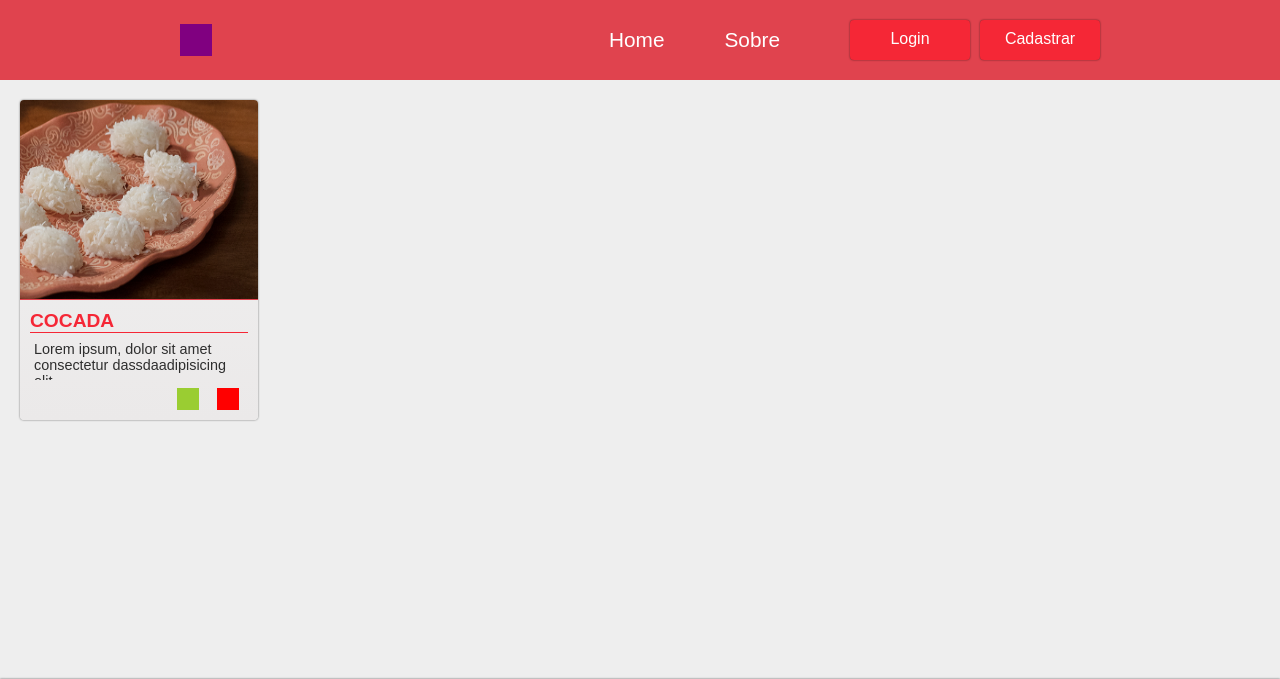
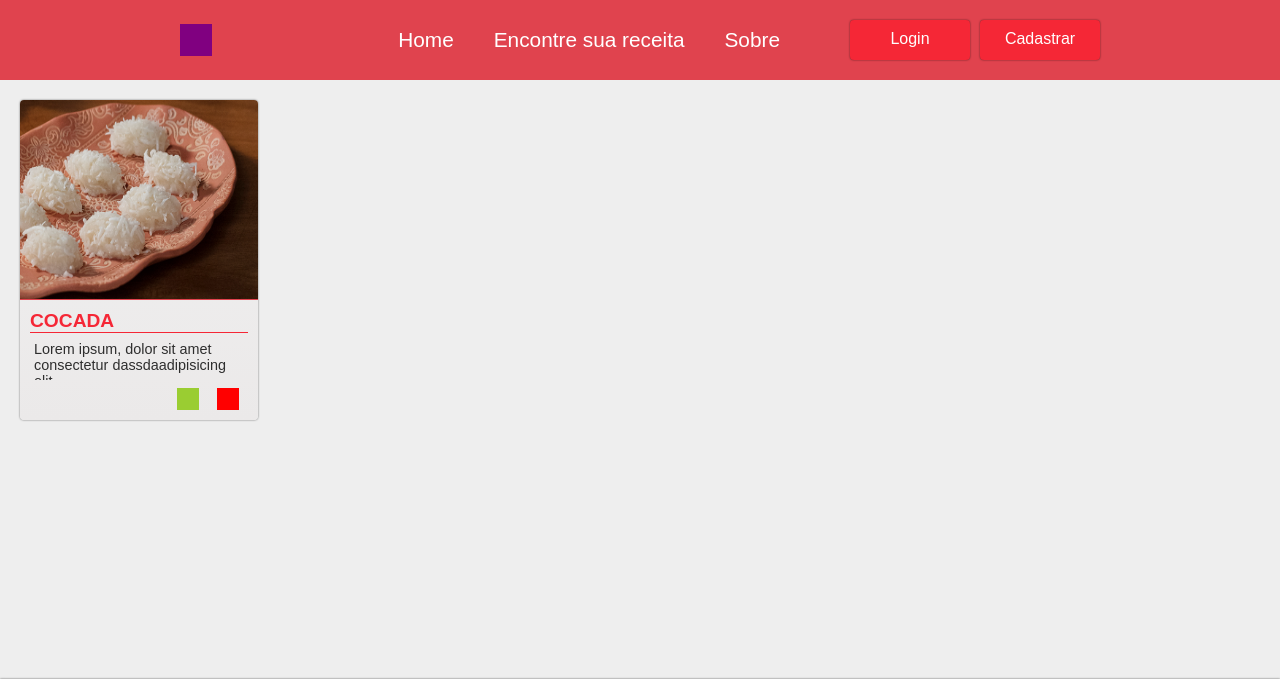
Before and after one commit to H1ra1/Demoday-projeto, a Django app: page / in a window 1280 px wide. Shown: the top 679 px of the page. Run offline with Django 3.2, Linux system fonts and the light colour scheme.

Commit message:
condições

```diff
--- a/app/templates/base.html
+++ b/app/templates/base.html
@@ -14,6 +14,7 @@
         <nav>
             <ul>
                 <a href="/"><li>Home</li></a>
+                <a href="#">Encontre sua receita</a>
                 <a href="#"><li>Sobre</li></a>
             </ul>
             <div class="buttons">
```
